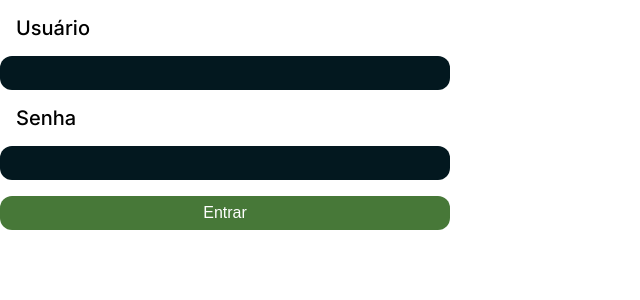
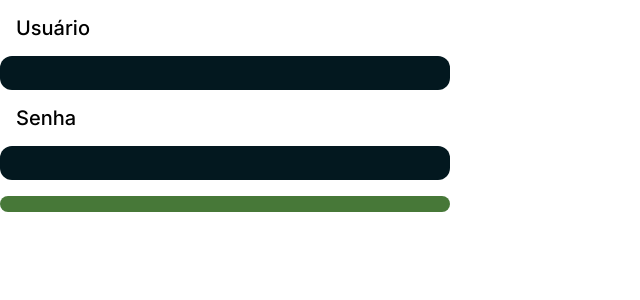
Before and after one commit to victor-0x29a/units-erp, a Next.js app in the folder units-cashier/: page / in a window 1280 px wide. Shown: the top 300 px of the page, without its empty margins (0-640 px from the left). Built offline with nearby package versions, Linux system fonts and the light colour scheme.

Commit message:
Chore: button receiving children instead of label

```diff
--- a/units-cashier/src/components/button/Button.tsx
+++ b/units-cashier/src/components/button/Button.tsx
@@ -2,7 +2,7 @@ import styles from "./Button.module.scss"
 import { IButtonProps } from "./Button.types";
 
 export const Button = ({
-    label,
+    children,
     disabled,
     isLoading,
     onClick,
@@ -15,7 +15,7 @@ export const Button = ({
             disabled={disabled || isLoading}
             className={[styles.btn, styles[type]].join(' ')}
         >
-            {isLoading ? loadingLabel : label}
+            {isLoading ? loadingLabel : children}
         </button>
     );
 }
--- a/units-cashier/src/components/button/Button.types.d.ts
+++ b/units-cashier/src/components/button/Button.types.d.ts
@@ -1,9 +1,10 @@
+import React from "react";
 import { identity } from "../components";
 
 export interface IButtonProps {
     isLoading?: boolean;
     onClick?: identity;
-    label: string;
+    children: React.ReactNode;
     type?: "success" | "danger" | "default";
     loadingLabel?: string;
     disabled?: boolean;
```
